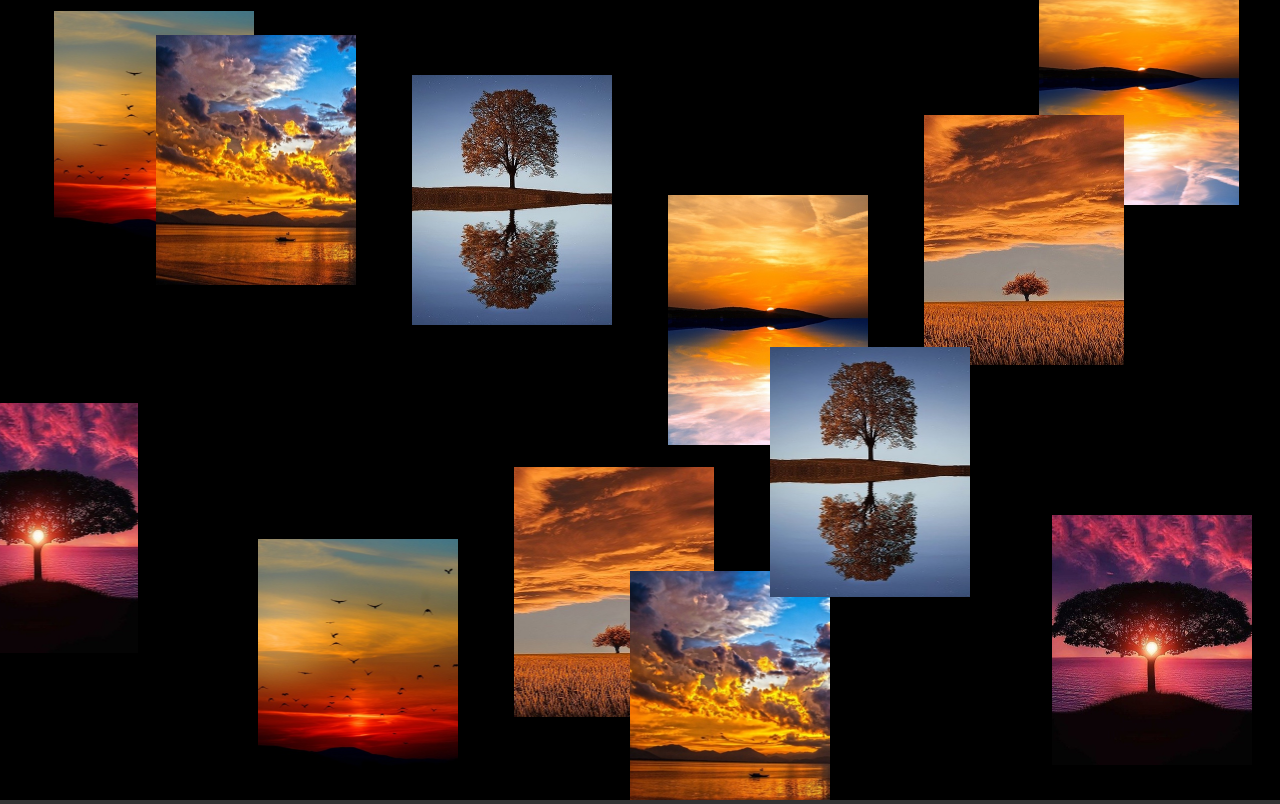
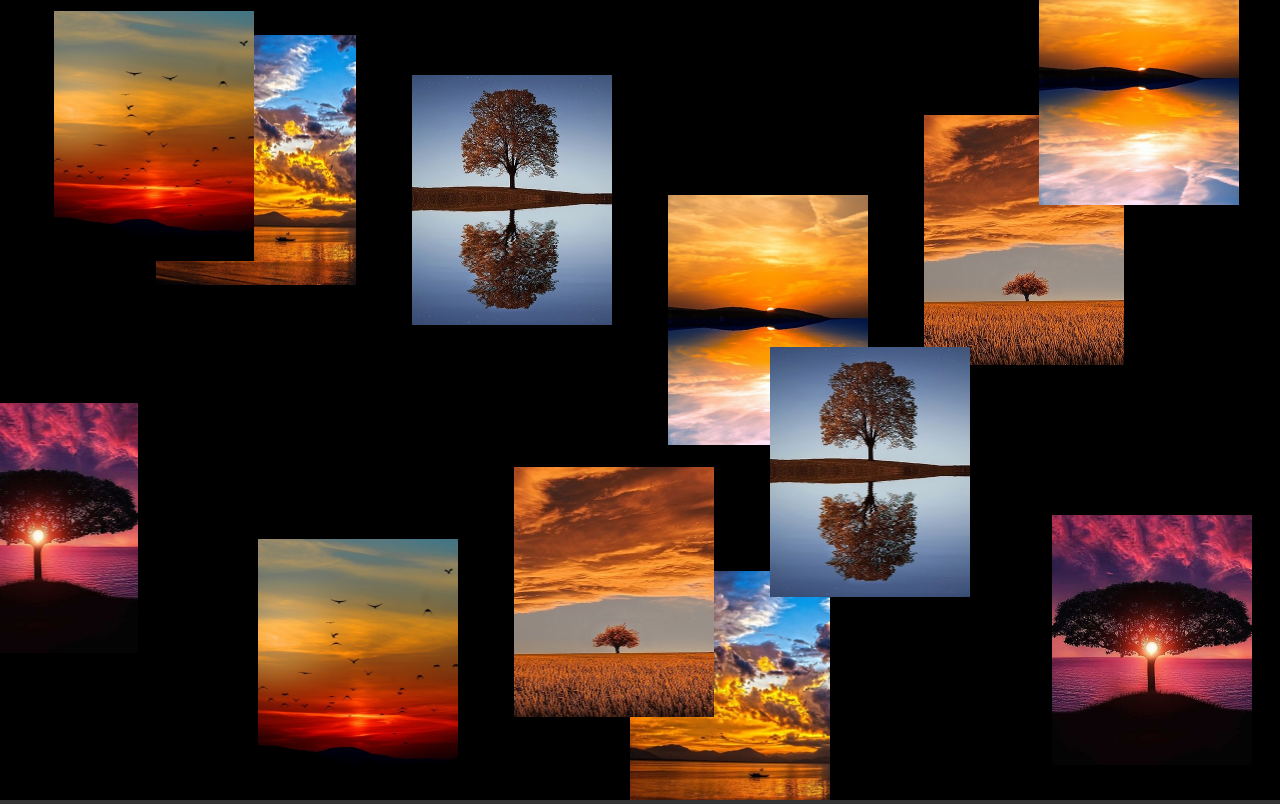
Before and after one commit to nfasarakis/react-parallax-canvas, a React (Create React App) app: page / in a window 1280 px wide. Built offline with nearby package versions, Linux system fonts and the light colour scheme.

Commit message:
PerfFix: Remove animations from within mouseMove event PerfFix: Only run animations when the mouse moves

```diff
--- a/src/Canvas.js
+++ b/src/Canvas.js
@@ -161,6 +161,7 @@ export default class Canvas extends React.Component {
      totalMovementX: 0,
      totalMovementY: 0,
    }
+   mouseMoved = false;
 
    /**
     * @instance {boolean} - Boolean detoting if the initial animation that first
@@ -203,17 +204,27 @@ export default class Canvas extends React.Component {
      // Clear canvas
      this.clearCanvas(ctx);
 
-     // Order canvas elements bassed on the distance of their centers from the translated mouseCoords
+
+     if (this.mouseMoved) {
+       // Order canvas elements bassed on the distance of their centers from the mouseCoords
        // Elements w/ centers closest to the mouse position get placed at end of array
        // and are therefore painted last
        this.canvasElements.sort((elem1, elem2) =>
          euclideanDistance(elem2.center, this.mouseCoords) - euclideanDistance(elem1.center, this.mouseCoords)
        )
 
-     // Draw new images by iterating over the sorted canvas elements
+       // Start individual animations
        this.canvasElements.forEach(elem =>
-       elem.draw(ctx)
+         elem.animateScaleOnMouseMove(this.mouseCoords)
        );
+
+       this.mouseMoved = false;
+    }
+
+    // Draw all elements
+    this.canvasElements.forEach(elem => elem.draw(ctx));
+
+
    }
 
   /**
@@ -245,11 +256,7 @@ export default class Canvas extends React.Component {
       prevx: mx,
       prevy: my,
     };
-
-    // Animate all images to new positions
-    this.canvasElements.forEach(elem =>
-      elem.animateScaleOnMouseMove(this.mouseCoords)
-    );
+    this.mouseMoved = true;
   }
 
   /**
```
Lines whose indentation alone changed are shown as unchanged.
